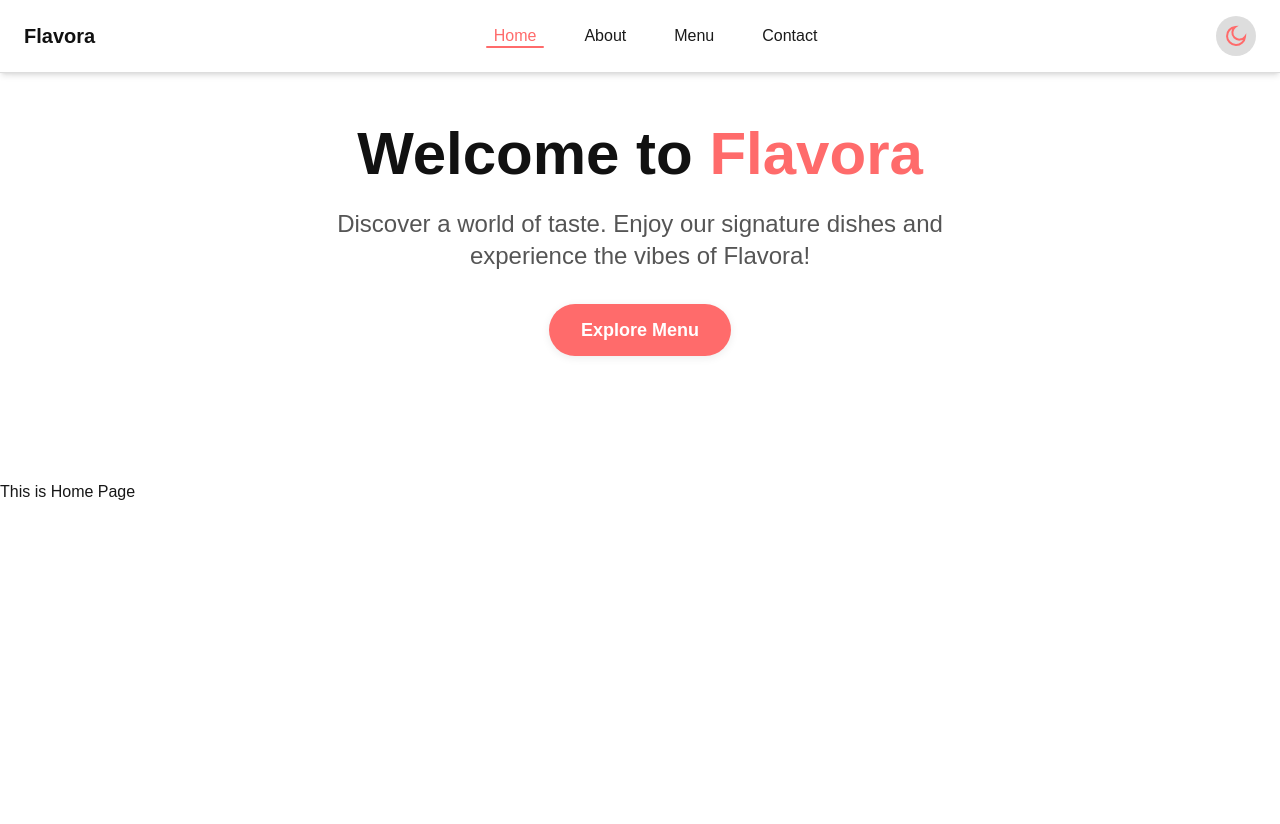
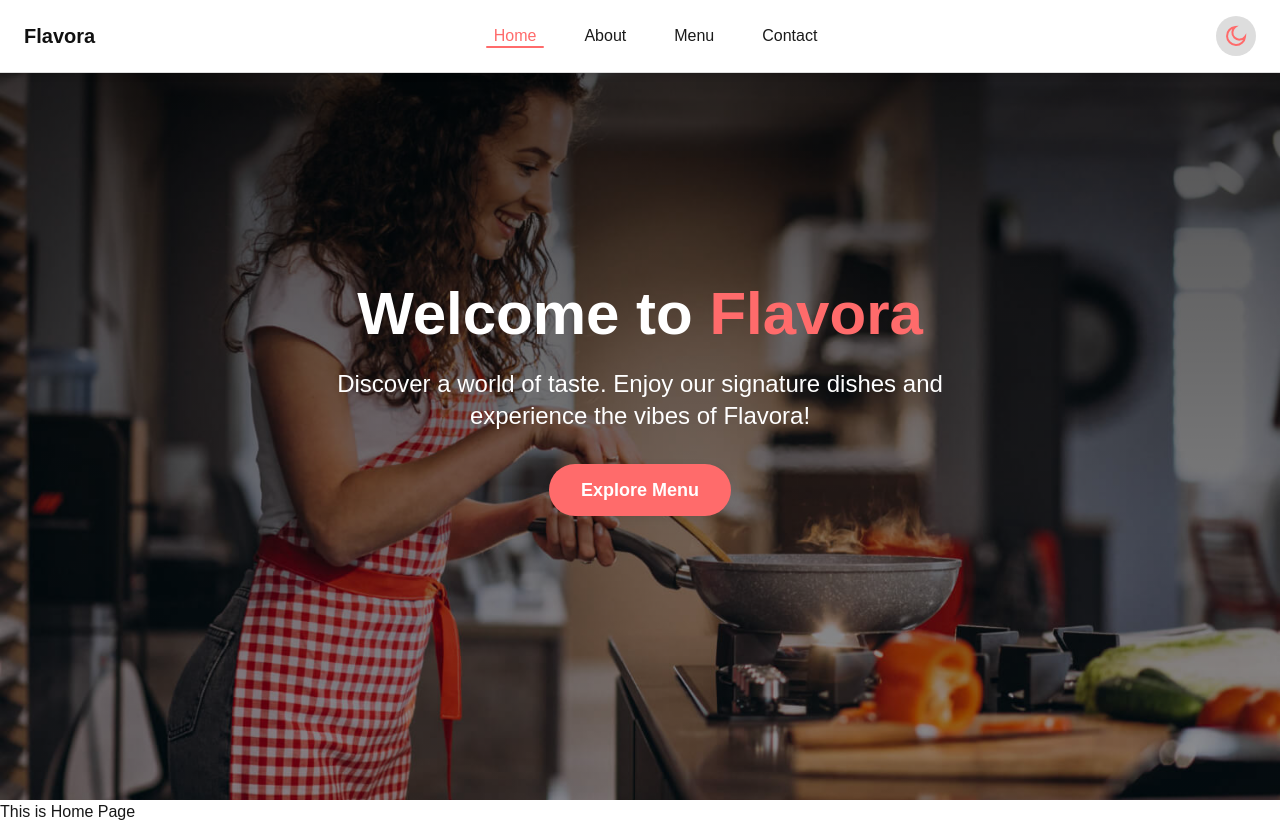
Before and after one commit to Ponkoj644/Flavora, a Next.js app: page / in a window 1280 px wide. Before the commit the page ends 800 px from the top, so only its background shows below. Built offline with nearby package versions, Linux system fonts and the light colour scheme.

Commit message:
Hero section completed

```diff
--- a/src/components/Hero.tsx
+++ b/src/components/Hero.tsx
@@ -1,26 +1,46 @@
 "use client"
-import React from "react";
+import React, { useEffect, useState } from "react";
 
 const Hero = () => {
+    const [isLight, setIsLight] = useState(() => {
+        if (typeof window !== "undefined") {
+            return !document.documentElement.classList.contains("dark");
+        }
+        return true;
+    });
+
+    useEffect(() => {
+        const observer = new MutationObserver(() => {
+            setIsLight(!document.documentElement.classList.contains("dark"));
+        });
+        observer.observe(document.documentElement, { attributes: true, attributeFilter: ["class"] });
+        return () => observer.disconnect();
+    }, []);
+
     return (
         <section
-            className="flex flex-col items-center justify-center text-center py-24 px-4 md:px-8"
+            className="flex flex-col items-center justify-center text-center px-4 md:px-8 w-full min-h-[90vh] lg:min-h-screen py-24 relative overflow-hidden"
             style={{
-                background: "var(--theme-bg)",
+                background: "linear-gradient(rgba(0,0,0,0.7), rgba(0,0,0,0.4)), url('/images/hero-bg.jpg') center/cover no-repeat",
                 color: "var(--theme-text)",
-                minHeight: "60vh",
                 transition: "background 0.3s, color 0.3s"
             }}
         >
             <h1
                 className="text-4xl md:text-6xl font-bold mb-6"
-                style={{ color: "var(--theme-heading)", transition: "color 0.3s" }}
+                style={{
+                    color: isLight ? "#fff" : "var(--theme-heading)",
+                    transition: "color 0.3s"
+                }}
             >
                 Welcome to <span style={{ color: "var(--theme-primary)" }}>Flavora</span>
             </h1>
             <p
                 className="text-lg md:text-2xl mb-8 max-w-2xl"
-                style={{ color: "var(--theme-paragraph)", transition: "color 0.3s" }}
+                style={{
+                    color: isLight ? "#fff" : "var(--theme-paragraph)",
+                    transition: "color 0.3s"
+                }}
             >
                 Discover a world of taste. Enjoy our signature dishes and experience the vibes of Flavora!
             </p>
```
Also changed, not shown: public/images/hero-bg.jpg (added), 1 other file (tests, documents, lock files or other folders).
